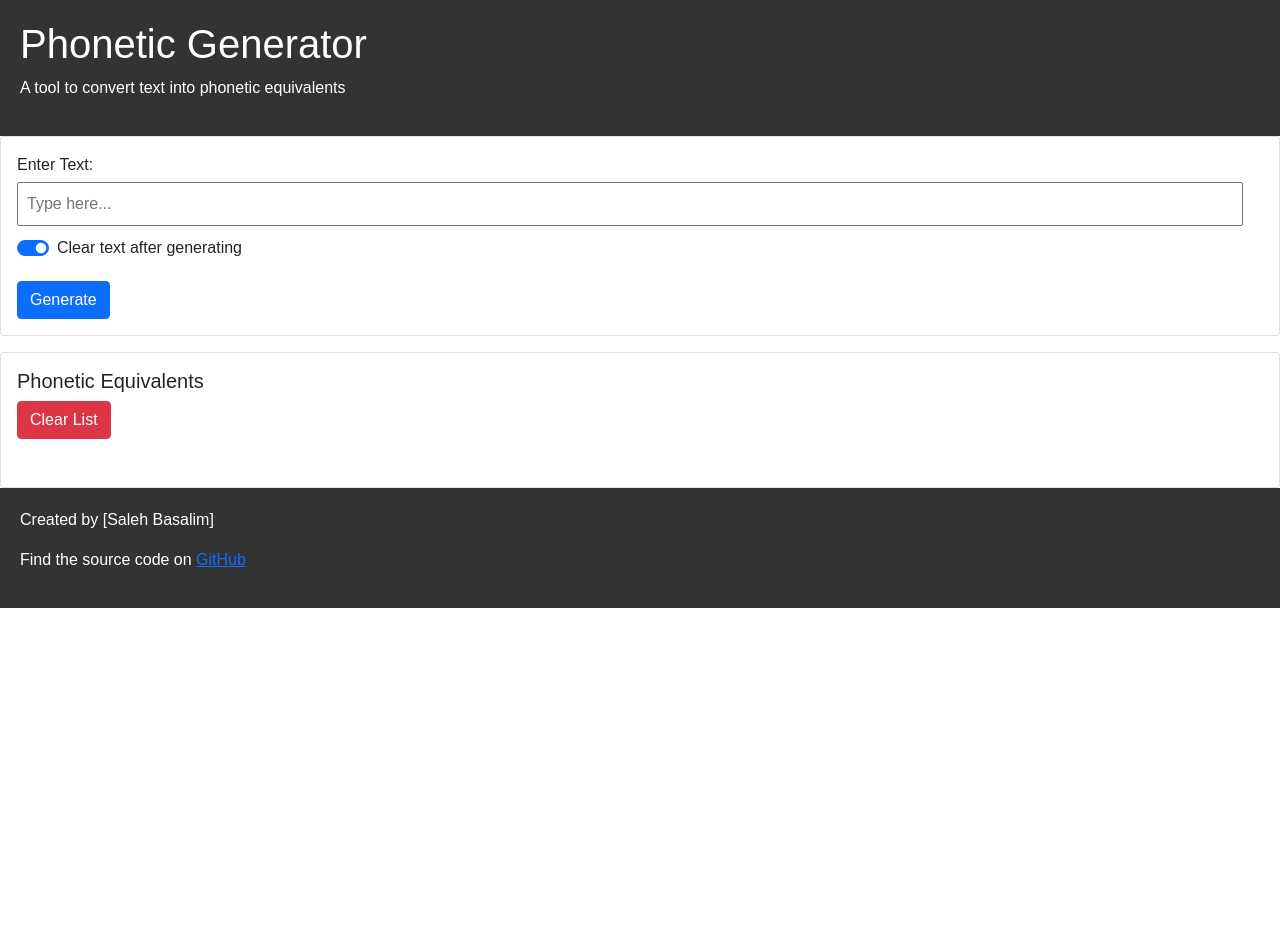
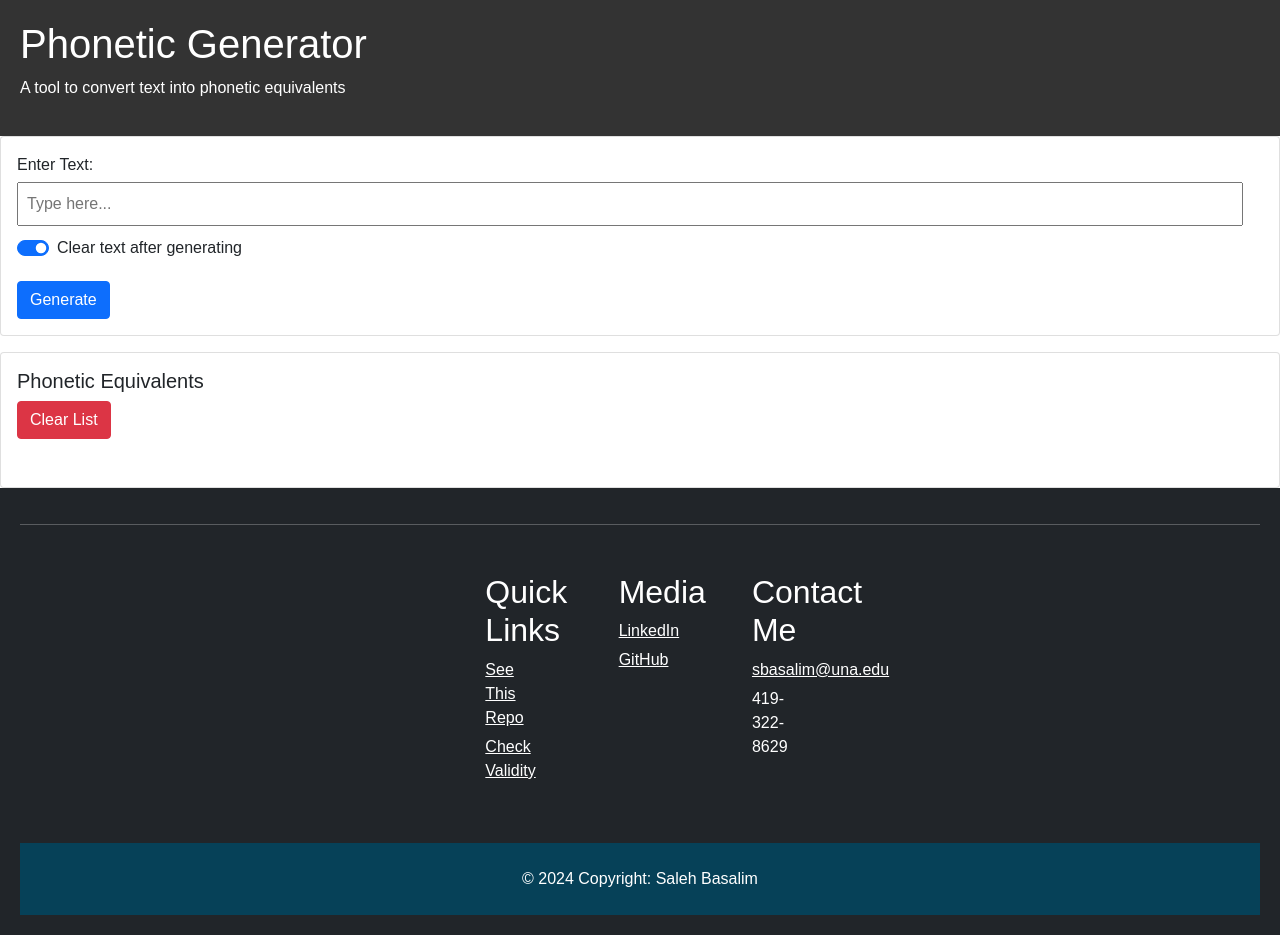
Before and after one commit to salehmb89/Juliet-final, a website: page index.html in a window 1280 px wide. Before the commit the page ends 800 px from the top, so only its background shows below. Drawn offline with nearby package versions, Linux system fonts and the light colour scheme.

Commit message:
Update index.html

```diff
--- a/index.html
+++ b/index.html
@@ -33,12 +33,44 @@
             </div>
         </div>
     </main>
-    <footer>
-        <p>Created by [Saleh Basalim]</p>
-        <p>Find the source code on <a href="https://github.com/salehmb89/Juliet-final">GitHub</a></p>
-    </footer>
+     <!-- Footer -->
+    <footer class="text-center text-lg-start bg-dark text-white">
+    <hr class="border-white">
+    <section class="container text-center text-md-start mt-5">
+      <div class="row mt-3">
+        <!-- Quick Links -->
+        <div class="col-md-3 col-lg-2 col-xl-2 mx-auto mb-4">
+          <h2 class="text-white">Quick Links</h2>
+          <ul>
+            <li><a href="https://github.com/salehmb89/Juliet-final/" target="_blank" rel="noopener noreferrer" class="text-white">See This Repo</a></li>
+            <li><a href="https://validator.w3.org/nu/?doc=https%3A%2F%2Fgithub.com%2Fsalehmb89%2FJuliet-final%2Fedit%2Fmain%2Findex.html" target="_blank" rel="noopener noreferrer" class="text-white">Check Validity</a></li>
+          </ul>
+        </div>
+        <!-- Media Links -->
+        <div class="col-md-3 col-lg-2 col-xl-2 mx-auto mb-4">
+          <h2 class="text-white">Media</h2>
+          <ul>
+            <li><a href="https://www.linkedin.com/in/saleh-basalim-b10545a4/" target="_blank" rel="noopener noreferrer" class="text-white">LinkedIn</a></li>
+            <li><a href="https://github.com/salehmb89" target="_blank" rel="noopener noreferrer" class="text-white">GitHub</a></li>
+          </ul>
+        </div>
+        <!-- Contact Info -->
+        <div class="col-md-3 col-lg-2 col-xl-2 mx-auto mb-4">
+          <h2 class="text-white">Contact Me</h2>
+          <ul>
+            <li><a href="mailto:sbasalim@una.edu" class="text-white">sbasalim@una.edu</a></li>
+            <li class="text-white">419-322-8629</li>
+          </ul>
+        </div>
+      </div>
+    </section>
+    <!-- Copyright -->
+    <div class="text-center p-4" style="background-color: #064158;">
+      © 2024 Copyright: Saleh Basalim
+  </div>
+  </footer>
     <script src="https://ajax.googleapis.com/ajax/libs/jquery/3.6.0/jquery.min.js"></script>
     <script src="https://stackpath.bootstrapcdn.com/bootstrap/5.1.3/js/bootstrap.bundle.min.js"></script>
-    <script src="script.js"></script>
+    <script src="scripts/script.js"></script>
 </body>
 </html>
```
